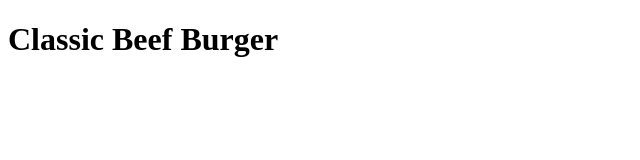
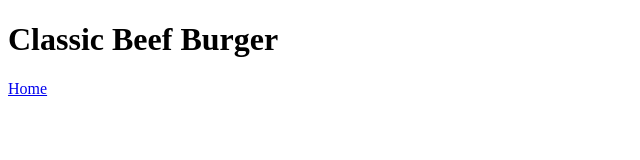
Before and after one commit to raphaprograms/odin-recipes, a plain HTML site: page recipes/burger.html in a window 1280 px wide. Shown: the full height of the page, 0-640 px from the left. Drawn offline with Linux system fonts and the light colour scheme.

Commit message:
Add link to homepage on each recipe page

```diff
--- a/recipes/burger.html
+++ b/recipes/burger.html
@@ -7,5 +7,6 @@
 </head>
 <body>
     <h1>Classic Beef Burger</h1>
+    <a href="../index.html" rel="noopener noreferrer">Home</a>
 </body>
 </html>
```
Also changed, not shown: recipes/carbonara.html (+1 -0 lines), recipes/curry.html (+1 -0 lines).
